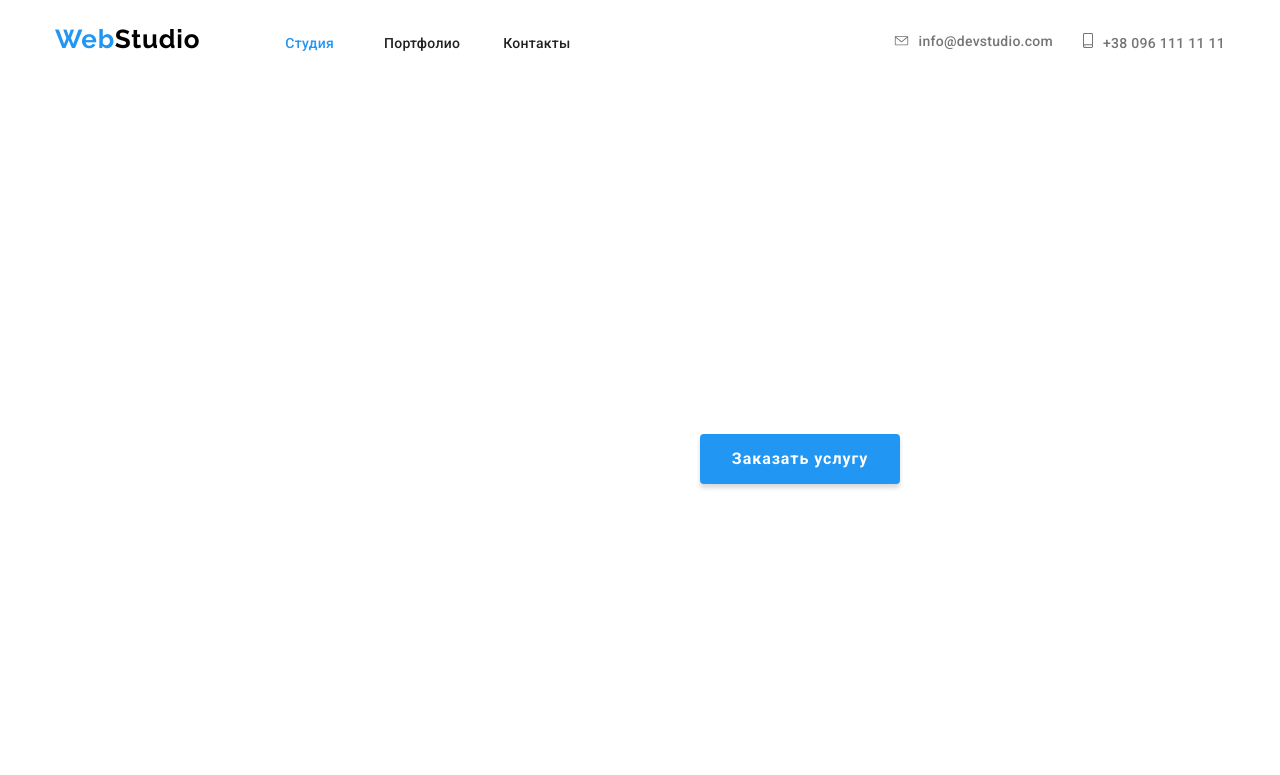
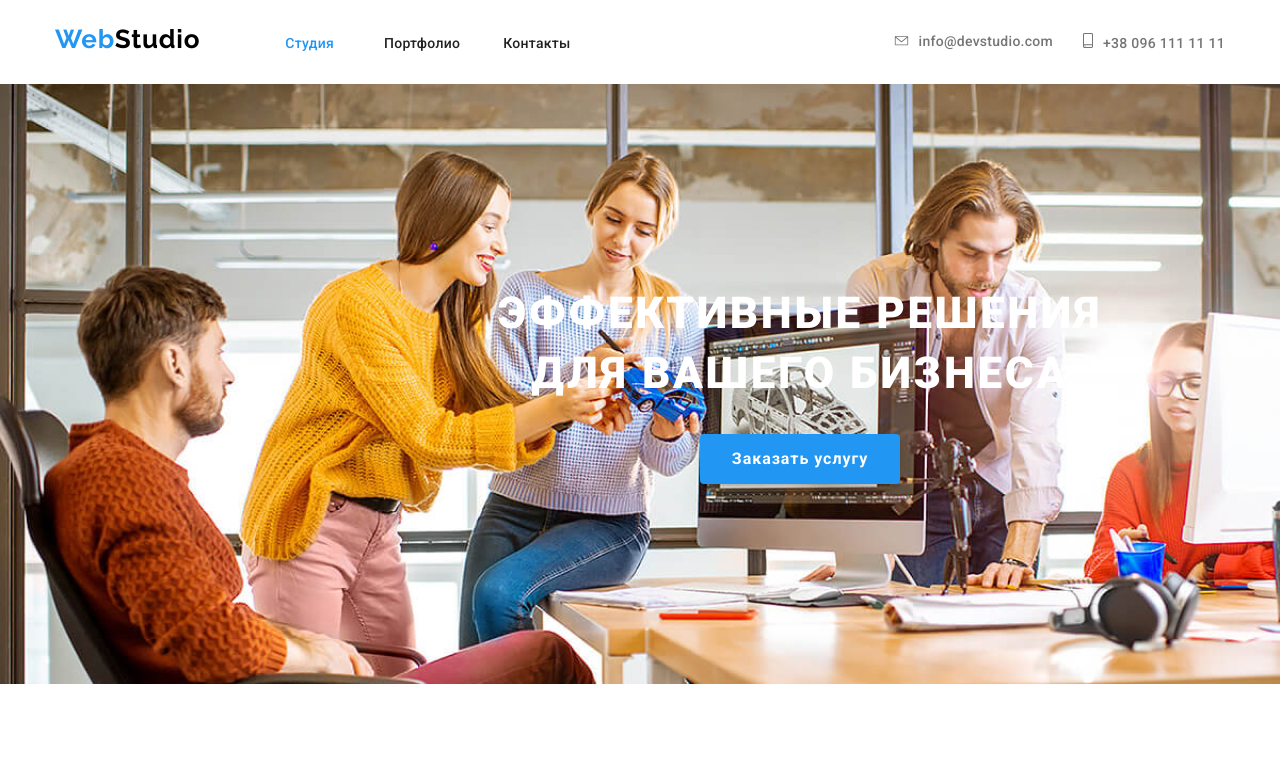
Before and after one commit to Korotenko17/goit-markup-hw-03, a plain HTML site: page index.html in a window 1280 px wide. Shown: the top 775 px of the page. Drawn offline with Linux system fonts and the light colour scheme; the site is published under a folder, as on GitHub Pages, so addresses that start at the root find nothing.

Commit message:
фото

```diff
--- a/css/style.css
+++ b/css/style.css
@@ -412,7 +412,7 @@ img {
 }
 
 .photo-fon {
-    background: url(/images/shapka.jpg);
+    background: url(./shapka.jpg);
     width: 1600px;
     height: 600px;
     margin-right: auto;
```
Also changed, not shown: css/shapka.jpg (renamed from images/shapka.jpg).
